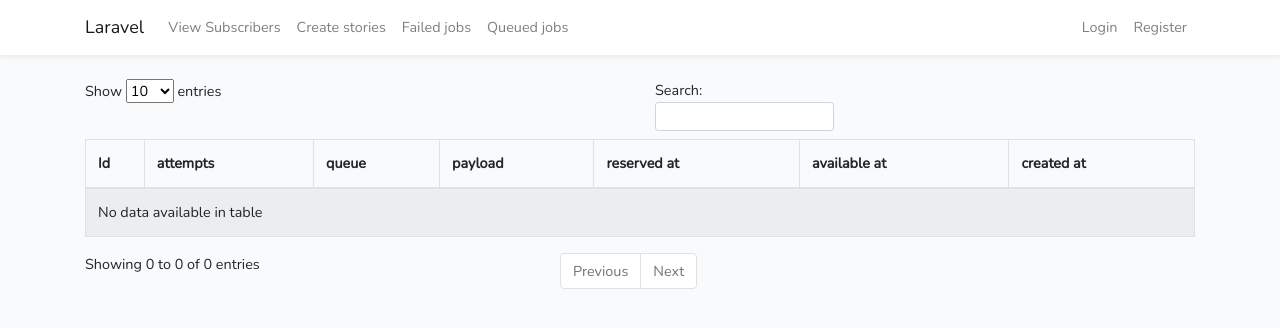
After one commit to dkiptugen/pushnotification, a Laravel app: page /queued_jobs in a window 1280 px wide. The commit adds this page. Shown: the top 328 px of the page. Run offline with Laravel 8, Linux system fonts and the light colour scheme; data that the repository does not hold is empty; style sheets or scripts are compiled from the project's sources; some libraries are stand-ins or nearby versions.

Commit message:
Failed jobs view

```diff
--- a/app/Http/Controllers/PushController.php
+++ b/app/Http/Controllers/PushController.php
@@ -6,11 +6,12 @@ use App\Notifications\PushNotifications;
 use App\Models\Guest;
 use App\Models\User;
 use Auth;
-use DB;
+
 use Notification;
 
 use Illuminate\Support\Facades\Log;
 use Illuminate\Support\Facades\Http;
+use Illuminate\Support\Facades\DB;
 
 class PushController extends Controller
 {
@@ -102,4 +103,20 @@ class PushController extends Controller
         return redirect()->back()->with('message','Notifications Queued!');
     }
 
+    public function failedJobs()
+    {
+        $failed_jobs = DB::table('failed_jobs')->get();
+
+        return view('failed_jobs', ['failed_jobs' => $failed_jobs]);
+
+    }
+
+    public function queuedJobs()
+    {
+        $queued_jobs = DB::table('jobs')->get();
+
+        return view('queued_jobs', ['queued_jobs' => $queued_jobs]);
+    }
+
+
 }
--- a/public/js/datatable.js
+++ b/public/js/datatable.js
@@ -2,3 +2,11 @@
 $(function() {
     $('#subscriber_table').DataTable();
 } );
+
+$(function() {
+    $('#failed_jobs_table').DataTable();
+} );
+
+$(function() {
+    $('#queued_jobs_table').DataTable();
+} );
--- a/resources/views/layouts/app.blade.php
+++ b/resources/views/layouts/app.blade.php
@@ -55,6 +55,12 @@
                         <li class="nav-item">
                             <a class="nav-link" href="{{ route('stories') }}">{{ __('Create stories') }}</a>
                         </li>
+                        <li class="nav-item">
+                            <a class="nav-link" href="{{ route('failed_jobs') }}">{{ __('Failed jobs') }}</a>
+                        </li>
+                        <li class="nav-item">
+                            <a class="nav-link" href="{{ route('queued_jobs') }}">{{ __('Queued jobs') }}</a>
+                        </li>
                     </ul>
 
                     <!-- Right Side Of Navbar -->
--- /dev/null
+++ b/resources/views/queued_jobs.blade.php
@@ -0,0 +1,32 @@
+@extends('layouts.app')
+
+@section('content')
+<div class="container">
+    <table id="queued_jobs_table" class="table table-striped table-bordered" style="width:100%">
+        <thead>
+            <tr>
+                <th>Id</th>
+                <th>attempts</th>
+                <th>queue</th>
+                <th>payload</th>
+                <th>reserved at</th>
+                <th>available at</th>
+                <th>created at</th>
+            </tr>
+        </thead>
+        <tbody>
+            @foreach ($queued_jobs as $queued_jobs)
+                <tr>
+                    <td>{{ $queued_job->id }}</td>
+                    <td>{{ $queued_job->attempts }}</td>
+                    <td>{{ $queued_job->queue }}</td>
+                    <td>{{ $queued_job->payload }}</td>
+                    <td>{{ $queued_job->reserved_at }}</td>
+                    <td>{{ $queued_job->available_at }}</td>
+                    <td>{{ $queued_job->created_at }}</td>
+                </tr>
+            @endforeach
+        </tbody>
+    </table>
+</div>
+@endsection
--- a/routes/web.php
+++ b/routes/web.php
@@ -31,3 +31,9 @@ Route::get('/subscribers/view',[App\Http\Controllers\GuestController::class, 'in
 
 //make a push notification story.
 Route::get('/stories',[App\Http\Controllers\PushController::class, 'index'])->name('stories');
+
+//view failed jobs.
+Route::get('/failed_jobs',[App\Http\Controllers\PushController::class, 'failedJobs'])->name('failed_jobs');
+
+//view queued jobs.
+Route::get('/queued_jobs',[App\Http\Controllers\PushController::class, 'queuedJobs'])->name('queued_jobs');
```
Also changed, not shown: resources/views/failed_jobs.blade.php (added, +30 -0 lines).
